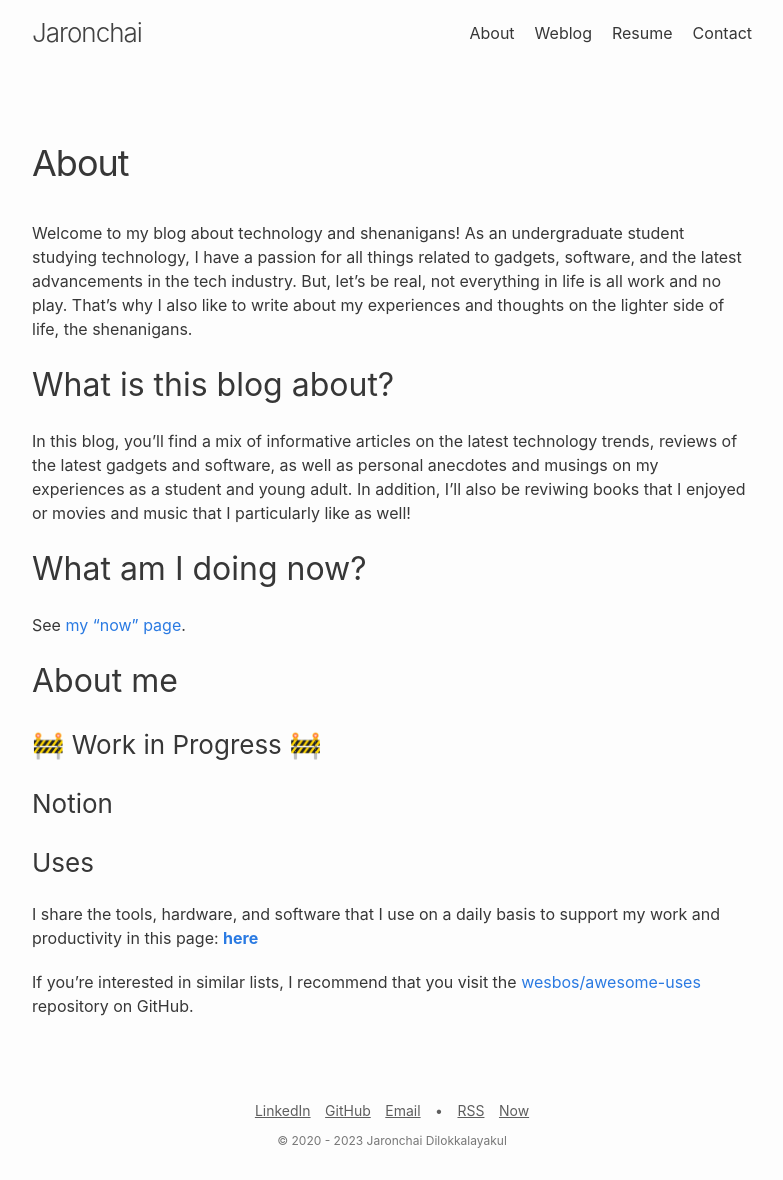
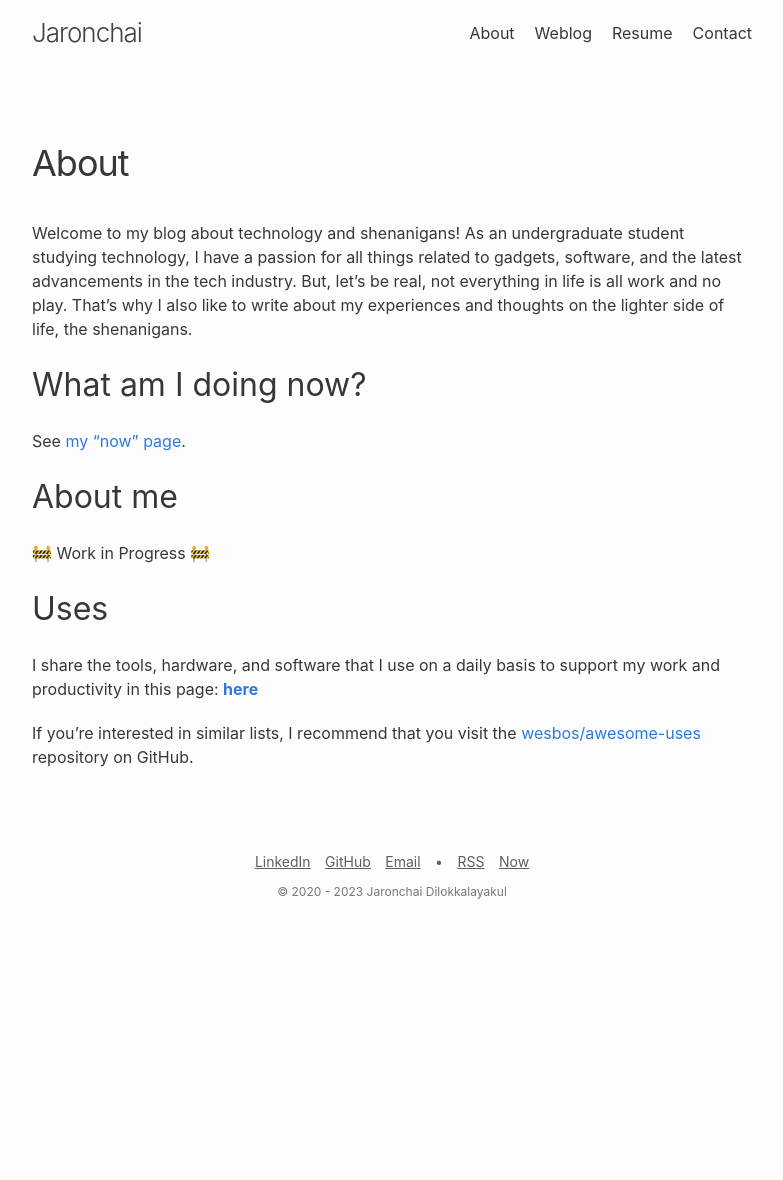
Before and after one commit to jarondlk/jaronchai-blog, a Jekyll site: the page built from pages/about.markdown, in a window 1280 px wide. Shown: the whole page, without its empty margins (248-1031 px from the left). Built offline with Jekyll 4.4.1, drawn with Linux system fonts in a browser that asks for light colours; a script that is not in the unit is left out; after the commit the page ends 931 px from its top, so only the background shows below that.

```diff
--- a/pages/about.markdown
+++ b/pages/about.markdown
@@ -6,28 +6,15 @@ permalink: /about/
 
 Welcome to my blog about technology and shenanigans! As an undergraduate student studying technology, I have a passion for all things related to gadgets, software, and the latest advancements in the tech industry. But, let's be real, not everything in life is all work and no play. That's why I also like to write about my experiences and thoughts on the lighter side of life, the shenanigans.
 
-## What is this blog about?
-
-In this blog, you'll find a mix of informative articles on the latest technology trends, reviews of the latest gadgets and software, as well as personal anecdotes and musings on my experiences as a student and young adult. In addition, I'll also be reviwing books that I enjoyed or movies and music that I particularly like as well!
-
 ## What am I doing now?
 
 See [my “now” page](/now).
 
 ## About me
 
+🚧 Work in Progress 🚧
 
-### 🚧 Work in Progress 🚧
-
-### Notion
-
-<div style="display: flex; justify-content: center;">
-
-    <div data-iframe-width="500" data-iframe-height="270" data-share-badge-id="530aa4de-5333-4439-b8a0-a7b5aced660b" data-share-badge-host="https://www.credly.com"></div><script type="text/javascript" async src="//cdn.credly.com/assets/utilities/embed.js"></script>
-
-</div>
-
-### Uses
+## Uses
 
 I share the tools, hardware, and software that I use on a daily basis to support my work and productivity in this page:
 **[here]({{ site.url }}/uses/)**
--- a/pages/weblog.markdown
+++ b/pages/weblog.markdown
@@ -5,3 +5,5 @@ permalink: /weblog/
 ---
 
 ### For my projects, check them out [here](/project)!
+
+In this blog, you'll find a mix of articles on the latest technology trends, reviews of my uasge of gadgets and software, as well as personal anecdotes and musings on my experiences as a student and young adult. I'll also be reviwing books that I enjoyed or movies and music that I particularly like as well!
```
